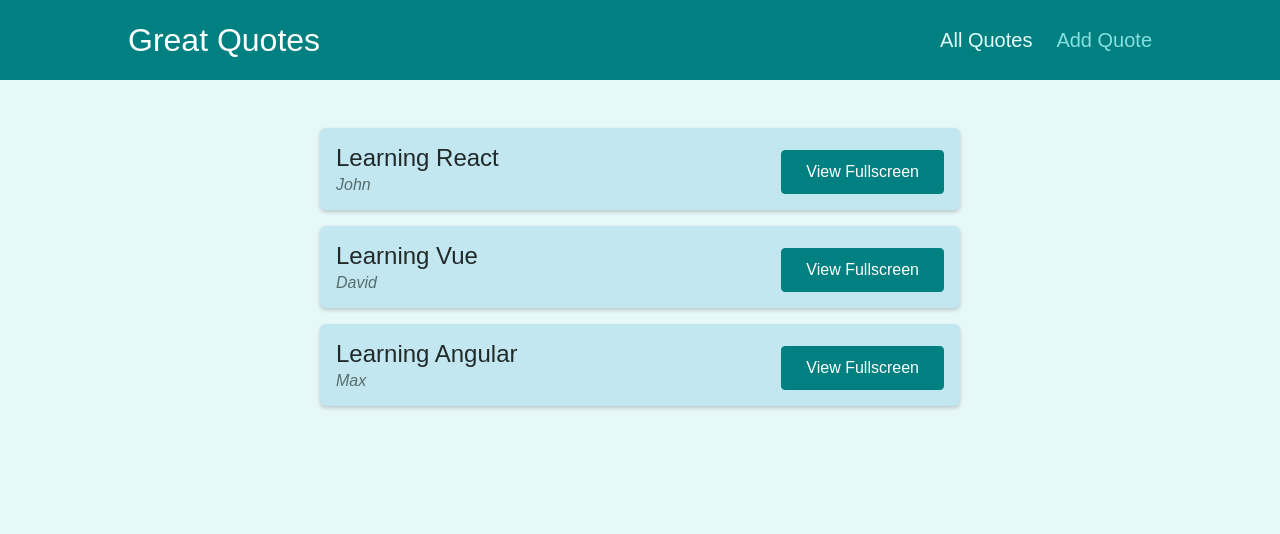
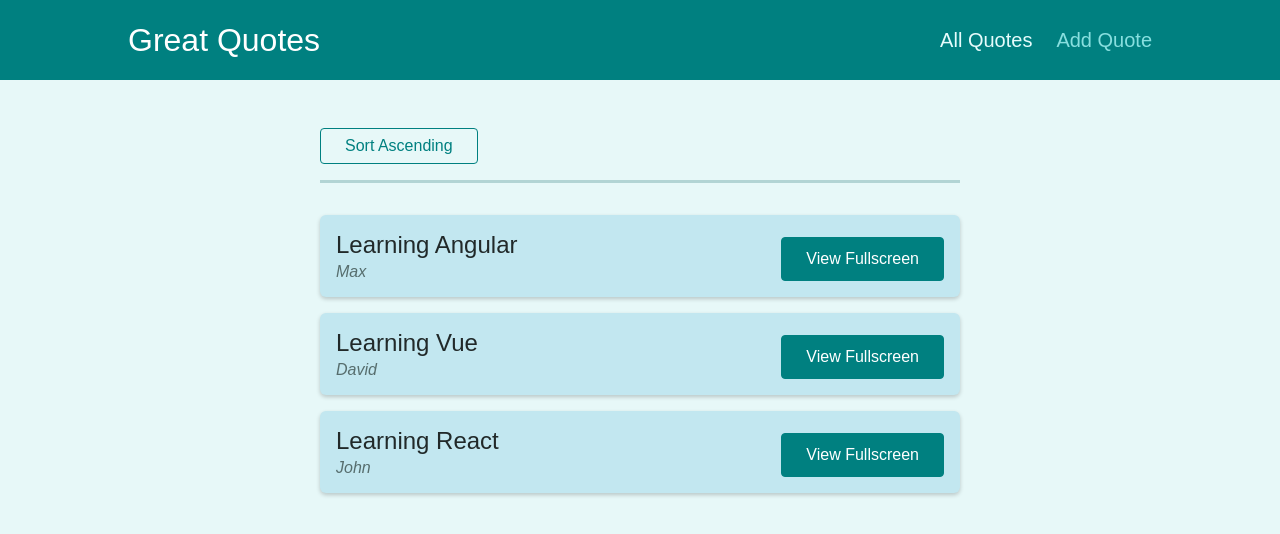
Before and after one commit to fithcmus-lnminh/router-project, a React (Create React App) app: page /quotes in a window 1280 px wide. Shown: the top 534 px of the page. Built offline with nearby package versions, Linux system fonts and the light colour scheme.

Commit message:
working with Query Params and useLocation

```diff
--- a/src/components/quotes/QuoteList.js
+++ b/src/components/quotes/QuoteList.js
@@ -1,13 +1,41 @@
 import { Fragment } from "react";
-
+import { useHistory, useLocation } from "react-router-dom";
 import QuoteItem from "./QuoteItem";
 import classes from "./QuoteList.module.css";
 
+const sortQuotes = (quotes, ascending) => {
+  return quotes.sort((quoteA, quoteB) => {
+    if (ascending) {
+      return quoteA.id > quoteB.id ? 1 : -1;
+    } else {
+      return quoteA.id < quoteB.id ? 1 : -1;
+    }
+  });
+};
+
 const QuoteList = (props) => {
+  const history = useHistory();
+  const location = useLocation();
+
+  const queryParams = new URLSearchParams(location.search); //return "?sort=..." //build-in JS method
+
+  const isAscending = queryParams.get("sort") === "asc";
+
+  const sortedQuotes = sortQuotes(props.quotes, isAscending);
+
+  const changeSortingHandler = () => {
+    history.push("/quotes?sort=" + (isAscending ? "desc" : "asc"));
+  };
+
   return (
     <Fragment>
+      <div className={classes.sorting}>
+        <button onClick={changeSortingHandler}>
+          Sort {isAscending ? "Descending" : "Ascending"}
+        </button>
+      </div>
       <ul className={classes.list}>
-        {props.quotes.map((quote) => (
+        {sortedQuotes.map((quote) => (
           <QuoteItem
             key={quote.id}
             id={quote.id}
```
